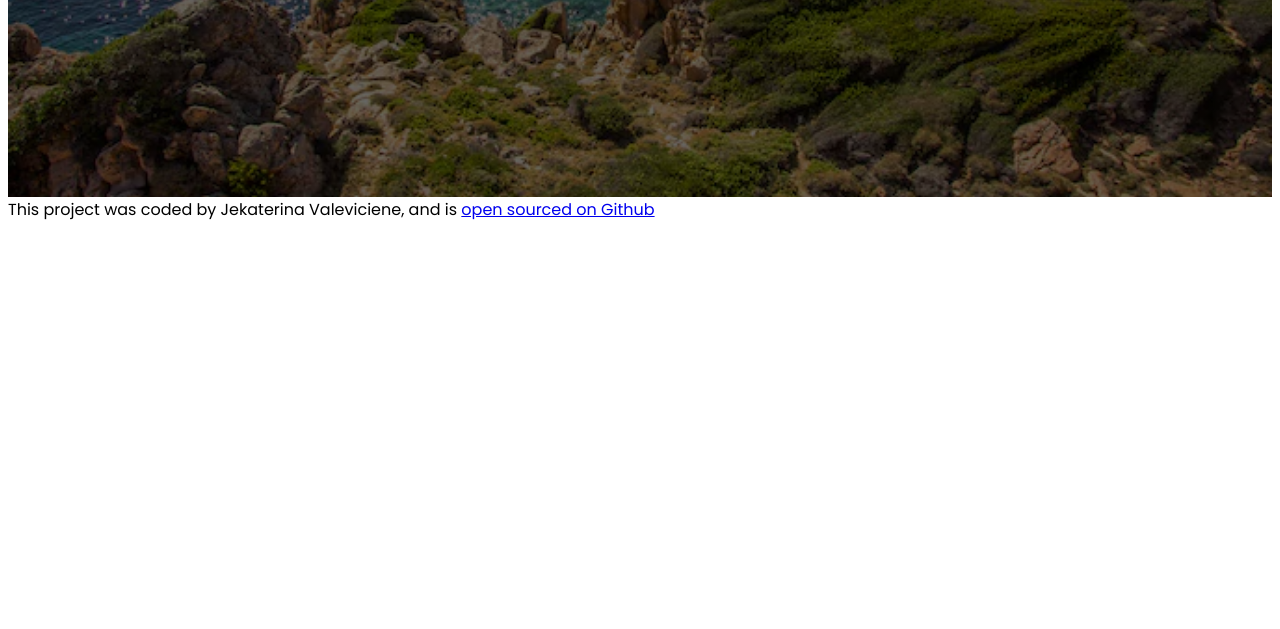
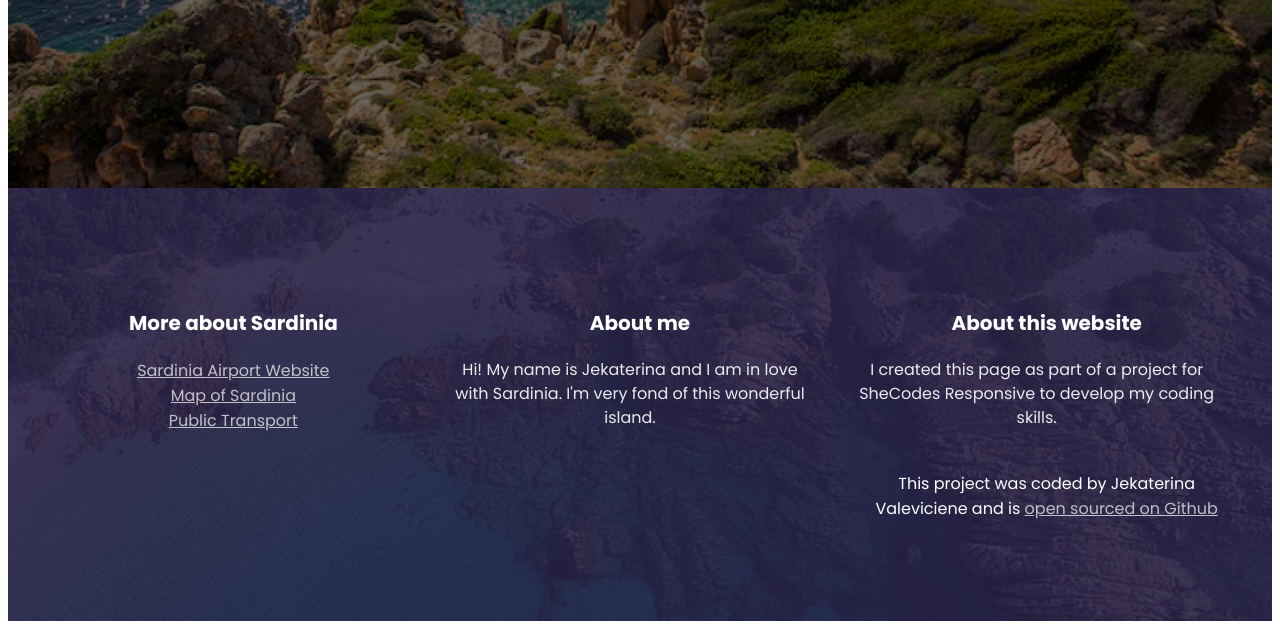
Before and after one commit to JK932-coder/sardinia-travel-project, a plain HTML site: page index.html in a window 1280 px wide. Shown: the part 523-1152 px from the top of the page. Before the commit the page ends 800 px from the top, so only its background shows below. Drawn offline with Linux system fonts and the light colour scheme; a web font is replaced by a local one.

Commit message:
Added and styled footer

```diff
--- a/index.html
+++ b/index.html
@@ -13,8 +13,8 @@
     <link rel="stylesheet" href="src/style.css" />
   </head>
   <body>
+      <header>
        <div class="container">
-    <header>
         <h3>.Travel.</h3>
         <h1>Ciao from Sardinia</h1>
         <h2>second-largest island in the Mediterranean Sea</h2>
@@ -22,11 +22,35 @@
          </div>
       </header>
     <footer>
-      This project was coded by Jekaterina Valeviciene, and is
-      <a
-        href="https://github.com/JK932-coder/sardinia-travel-project"
-        target="_blank">
-      open sourced  on Github</a>
+      <div class="container">
+        <section class="grid">
+          <div>
+            <h3>More about Sardinia</h3>
+            <ul>
+              <li>
+                <a href="https://www.sogaer.it/it" target="_blank">Sardinia Airport Website</a>
+              </li>
+              <li>
+                <a href="https://g.co/kgs/N26NpXf" target="_blank">Map of Sardinia</a>
+              </li>
+              <li>
+                <a href="https://www.sardegnamobilita.it/" target="_blank">Public Transport</a>
+              </li>
+            </ul>
+          </div>
+          <div>
+            <h3>About me</h3>
+            <p>Hi! My name is Jekaterina and I am in love with Sardinia. I'm very fond of this wonderful island.</p>
+          </div>
+          <div>
+            <h3>About this website</h3>
+            <p>I created this page as part of a project for SheCodes Responsive to develop my coding skills.</p>
+            <br />
+            This project was coded by Jekaterina Valeviciene and is
+            <a href="https://github.com/JK932-coder/sardinia-travel-project" target="_blank">open sourced on Github</a>
+          </div>
+        </section>
+      </div>
     </footer>
   </body>
 </html>
--- a/src/style.css
+++ b/src/style.css
@@ -7,17 +7,27 @@ header {
   background-repeat: no-repeat;
   background-size: cover;
   color: white;
-  background-color:  #F8F8F8;
-;
+  background-color: #F8F8F8;
   text-align: center;
   padding: 200px 0;
 }
 
 .container {
-  max-width: 1400px;
+  max-width: 1200px;
   margin: 0 auto;
   text-align: center;
   color: white;
+}
+
+.grid {
+  display: grid;
+  grid-template-columns: 1fr 1fr 1fr;
+  gap: 20px;
+}
+
+section {
+  max-width: 1200px;
+  margin: 0 auto;
 }
 
 header h1 {
@@ -27,20 +37,21 @@ header {
   margin: 30px 0;
 }
 
- hearder h2 {
+header h2 {
   font-weight: 400;
   font-size: 40px;
   line-height: 1.5;
   margin: 0;
 }
-hearder h3 {
+
+header h3 {
   font-weight: 900;
   font-size: 24px;
   line-height: 1.5px;
   letter-spacing: 5px;
   margin: 0;
+}
 
-}
 header a {
   font-weight: 700;
   font-size: 14px;
@@ -52,12 +63,56 @@ background-color: white;
   padding: 16px 32px;
   gap: 10px;
   text-decoration: none;
-color:#272044;
+  color: #272044;
   display: inline-block;
-margin: top 32px;
+  margin-top: 32px;
 }
 
-@media (max-width:900px) {
+footer {
+  background-color: #272044;
+  color: white;
+  background-image: linear-gradient(rgba(39, 32, 68, 0.9), rgba(39, 32, 68, 0.9)), url("sardiniafooter.png");
+  background-repeat: no-repeat;
+  background-size: cover;
+  padding: 100px 0;
+}
+
+footer .container {
+  max-width: 1200px;
+  margin: 0 auto;
+}
+
+footer h3 {
+  font-weight: 700;
+  font-size: 20px;
+  line-height: 30px;
+}
+
+footer p {
+  font-weight: 400;
+  font-size: 16px;
+  line-height: 24px;
+  opacity: 0.9;
+  margin-right: 20px;
+  line-height: 24px;
+}
+
+footer ul {
+  padding: 0;
+}
+
+footer li {
+  list-style: none;
+  margin: 0;
+  padding: 0;
+}
+
+footer a {
+  color: white;
+  opacity: 0.7;
+}
+
+@media (max-width: 960px) {
   header {
     padding: 60px 0;
   }
@@ -70,4 +125,7 @@ margin: top 32px;
   header h3 {
     font-size: 12px;
   }
+  .grid {
+    grid-template-columns: 1fr;
   }
+}
```
Also changed, not shown: src/sardiniafooter.png (added). Lines whose indentation alone changed are shown as unchanged.
